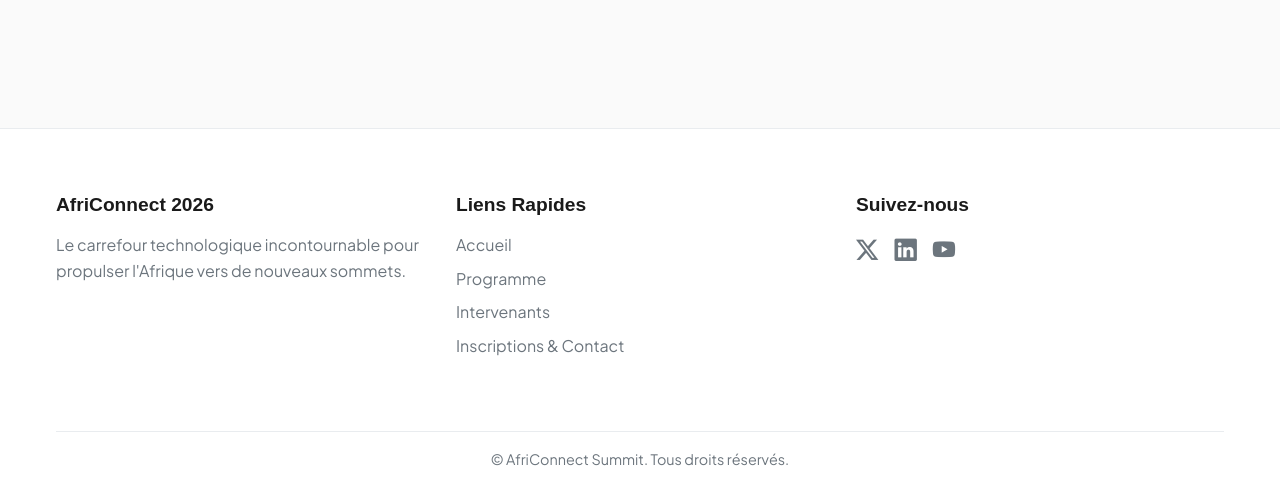
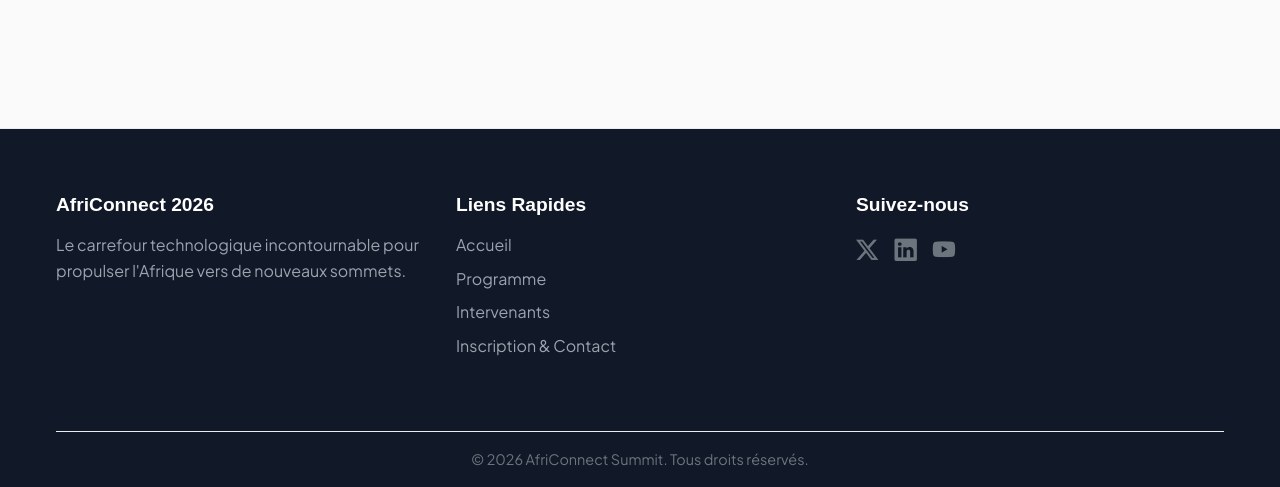
Before and after one commit to triomphantpanze-dot/Triomphant-leblanc-Panze-Africonnect-Summit, a plain HTML site: page Intervenant.html in a window 1280 px wide. Shown: the part 1847-2334 px from the top of the page. Drawn offline with nearby package versions, Linux system fonts and the light colour scheme; files whose address does not match are found by name; a web font is replaced by a local one.

Commit message:
final: unify footer across all pages and perform general code cleanup

```diff
--- a/Contact.html
+++ b/Contact.html
@@ -157,6 +157,7 @@
         </section>
     </main>
 
+    <!-- PIED DE PAGE COMMUN -->
     <footer class="main-footer">
         <div class="footer-container">
             <div class="footer-flex">
@@ -170,7 +171,7 @@
                         <li><a href="index.html">Accueil</a></li>
                         <li><a href="programme.html">Programme</a></li>
                         <li><a href="intervenants.html">Intervenants</a></li>
-                        <li><a href="contact.html">Inscriptions & Contact</a></li>
+                        <li><a href="contact.html">Inscription & Contact</a></li>
                     </ul>
                 </div>
                 <div class="footer-col">
@@ -186,6 +187,7 @@
                 <p>&copy; <span id="currentYear"></span> AfriConnect Summit. Tous droits réservés.</p>
             </div>
         </div>
+        <!-- Bouton de retour rapide en haut de page -->
         <button id="scrollTopBtn" class="scroll-top-btn" aria-label="Retour en haut">
             <i class="bi bi-arrow-up-short"></i>
         </button>
@@ -194,7 +196,3 @@
     <script src="js/main.js"></script>
 </body>
 </html>
-
-    <script src="js/main.js"></script>
-</body>
-</html>
--- a/Css/Style.css
+++ b/Css/Style.css
@@ -1130,7 +1130,7 @@
     font-size: 0.9rem;
 }
 
-/* Bouton flottant de retour rapide */
+/* Bouton de retour en haut */
 .scroll-top-btn {
     position: fixed;
     bottom: var(--spacing-lg);
@@ -1162,3 +1162,33 @@
     background-color: var(--secondary-color);
     transform: translateY(-3px);
 }
+.main-footer {
+    background-color: #111827; /* Une couleur sombre fixe (Bleu nuit/Anthracite) */
+    border-top: 1px solid var(--border-color, #e5e7eb);
+    position: relative;
+    margin-top: var(--spacing-xl, 3rem);
+    width: 100%;
+}
+
+/* On s'assure également que les textes du footer ressortent bien sur le fond sombre */
+.footer-col h4 {
+    font-size: 1.2rem;
+    margin-bottom: var(--spacing-md, 1.5rem);
+    color: #ffffff; /* Texte des titres en blanc */
+    font-family: var(--font-heading);
+}
+
+.footer-col p {
+    color: #9ca3af; /* Texte descriptif en gris clair */
+    line-height: 1.6;
+}
+
+.footer-col ul a {
+    color: #9ca3af; /* Liens en gris clair */
+    transition: var(--transition-smooth, 0.3s);
+}
+
+.footer-col ul a:hover {
+    color: #ff6b35; /* Couleur principale orange au survol */
+    padding-left: 4px;
+}
--- a/Intervenant.html
+++ b/Intervenant.html
@@ -129,7 +129,8 @@
         </section>
     </main>
 
-   <footer class="main-footer">
+   <!-- PIED DE PAGE COMMUN -->
+    <footer class="main-footer">
         <div class="footer-container">
             <div class="footer-flex">
                 <div class="footer-col">
@@ -142,7 +143,7 @@
                         <li><a href="index.html">Accueil</a></li>
                         <li><a href="programme.html">Programme</a></li>
                         <li><a href="intervenants.html">Intervenants</a></li>
-                        <li><a href="contact.html">Inscriptions & Contact</a></li>
+                        <li><a href="contact.html">Inscription & Contact</a></li>
                     </ul>
                 </div>
                 <div class="footer-col">
@@ -158,6 +159,7 @@
                 <p>&copy; <span id="currentYear"></span> AfriConnect Summit. Tous droits réservés.</p>
             </div>
         </div>
+        <!-- Bouton de retour rapide en haut de page -->
         <button id="scrollTopBtn" class="scroll-top-btn" aria-label="Retour en haut">
             <i class="bi bi-arrow-up-short"></i>
         </button>
@@ -166,7 +168,3 @@
     <script src="js/main.js"></script>
 </body>
 </html>
-
-    <script src="js/main.js"></script>
-</body>
-</html>
```
Also changed, not shown: index.html (+4 -6 lines), programme.html (+4 -6 lines), image/img2.jpeg (added), 2 other files.
